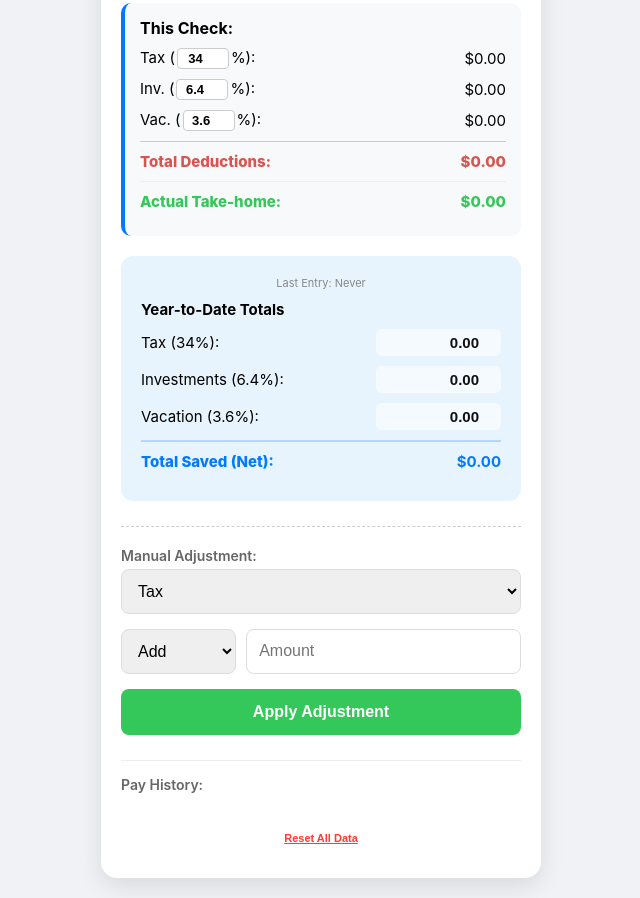
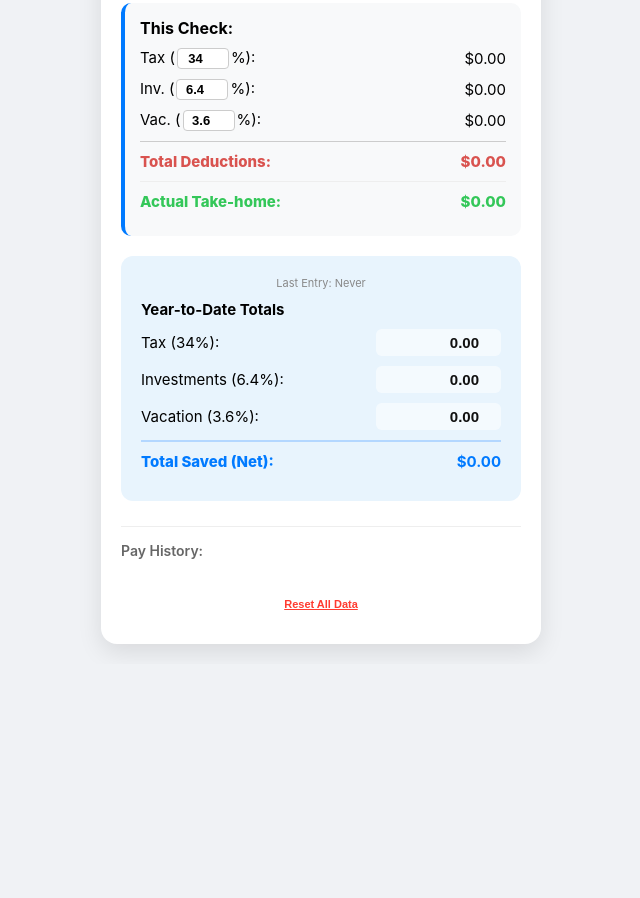
Before and after one commit to ivanskeete-commits/paytracker, a plain HTML site: page index.html in a window 1280 px wide. Shown: the part 243-1141 px from the top of the page, without its empty margins (319-959 px from the left). After the commit the page ends 907 px from the top, so only its background shows below. Drawn offline with Linux system fonts and the light colour scheme.

Commit message:
Update index.html

```diff
--- a/index.html
+++ b/index.html
@@ -14,12 +14,9 @@
 
         label { font-size: 14px; color: #666; font-weight: 600; display: block; margin-bottom: 5px; }
         input, select { width: 100%; padding: 12px; margin-bottom: 15px; border: 1px solid #ddd; border-radius: 8px; box-sizing: border-box; font-size: 16px; }
-        .adj-row { display: flex; gap: 10px; }
-        .adj-row select { width: 40%; }
 
         button { width: 100%; padding: 14px; border: none; border-radius: 8px; cursor: pointer; font-size: 16px; font-weight: 600; transition: 0.2s; }
         .btn-calc { background: #007aff; color: white; margin-bottom: 10px; }
-        .btn-add { background: #34c759; color: white; }
         .btn-reset { background: none; color: #ff3b30; text-decoration: underline; font-size: 11px; margin-top: 20px; width: 100%; }
 
         /* This Check / Results Area */
@@ -51,15 +48,13 @@
         .take-home-final { color: #34c759; font-weight: 800; border-top: 1px solid #eee; padding-top: 10px; margin-top: 5px; }
         .total-saved-row { color: #007aff; font-weight: 800; border-top: 2px solid #b3d7ff; padding-top: 10px; margin-top: 5px; }
 
-        /* Manual Adjustment & History Sections */
-        .adj-section { margin-top: 25px; padding-top: 20px; border-top: 1px dashed #ccc; }
+        /* History Section */
         .history-section { margin-top: 25px; padding-top: 15px; border-top: 1px solid #eee; }
         .history-list { font-size: 13px; color: #444; max-height: 250px; overflow-y: auto; }
         .history-item { display: flex; align-items: center; justify-content: space-between; padding: 10px 0; border-bottom: 1px solid #fafafa; }
         .history-info { display: flex; flex-direction: column; flex-grow: 1; }
         .btn-del { color: #ff3b30; font-size: 20px; font-weight: bold; background: none; border: none; width: 35px; cursor: pointer; }
         .date-edit-input { border: none; background: transparent; font-size: 11px; color: #888; width: 100%; }
-        .adj-log-text { color: #666; font-style: italic; font-size: 12px; }
     </style>
 </head>
 <body>
@@ -105,23 +100,6 @@
             <input type="number" id="totVac" step="0.01" class="ytd-edit-input" onchange="updateYTD('vacation', this.value)">
         </div>
         <div class="row total-saved-row"><span>Total Saved (Net):</span> <strong id="totSaved"></strong></div>
-    </div>
-
-    <div class="adj-section">
-        <label>Manual Adjustment:</label>
-        <select id="adjCat">
-            <option value="tax">Tax</option>
-            <option value="invest">Investments</option>
-            <option value="vacation">Vacation</option>
-        </select>
-        <div class="adj-row">
-            <select id="adjType">
-                <option value="plus">Add</option>
-                <option value="minus">Minus</option>
-            </select>
-            <input type="number" id="adjAmt" placeholder="Amount" inputmode="decimal">
-        </div>
-        <button class="btn-add" onclick="addManual()">Apply Adjustment</button>
     </div>
 
     <div class="history-section">
@@ -186,38 +164,11 @@
                 id: Date.now(),
                 date: now,
                 amount: pay,
-                isAdj: false,
                 t: t, i: i, v: v
             });
             document.getElementById('payInput').value = '';
             save();
         }
-    }
-
-    function addManual() {
-        let amt = parseFloat(document.getElementById('adjAmt').value);
-        const cat = document.getElementById('adjCat').value;
-        const type = document.getElementById('adjType').value;
-        const catName = document.getElementById('adjCat').options[document.getElementById('adjCat').selectedIndex].text;
-
-        if (isNaN(amt) || amt === 0) return;
-        if (type === 'minus') amt = -Math.abs(amt);
-
-        const now = new Date().toLocaleDateString() + ' ' + new Date().toLocaleTimeString([], {hour: '2-digit', minute:'2-digit'});
-
-        data[cat] += amt;
-        data.lastUpdate = now;
-        data.history.unshift({
-            id: Date.now(),
-            date: now,
-            amount: amt,
-            isAdj: true,
-            catLabel: catName,
-            catKey: cat
-        });
-
-        document.getElementById('adjAmt').value = '';
-        save();
     }
 
     function deleteEntry(id) {
@@ -226,13 +177,9 @@
         if (index === -1) return;
 
         const item = data.history[index];
-        if (item.isAdj) {
-            data[item.catKey] -= item.amount;
-        } else {
-            data.tax -= item.t;
-            data.invest -= item.i;
-            data.vacation -= item.v;
-        }
+        data.tax -= item.t;
+        data.invest -= item.i;
+        data.vacation -= item.v;
 
         data.history.splice(index, 1);
         save();
@@ -268,19 +215,10 @@
         data.history.forEach(item => {
             const div = document.createElement('div');
             div.className = 'history-item';
-
-            let historyText = "";
-            if (item.isAdj) {
-                const sign = item.amount >= 0 ? '+' : '';
-                historyText = `<span class="adj-log-text">Adj: ${item.catLabel} ${sign}${format(item.amount)}</span>`;
-            } else {
-                historyText = `<strong>${format(item.amount)}</strong>`;
-            }
-
             div.innerHTML = `
                 <div class="history-info">
                     <input type="text" class="date-edit-input" value="${item.date}" onchange="updateDate(${item.id}, this.value)">
-                    ${historyText}
+                    <strong>${format(item.amount)}</strong>
                 </div>
                 <button class="btn-del" onclick="deleteEntry(${item.id})">×</button>
             `;
```
